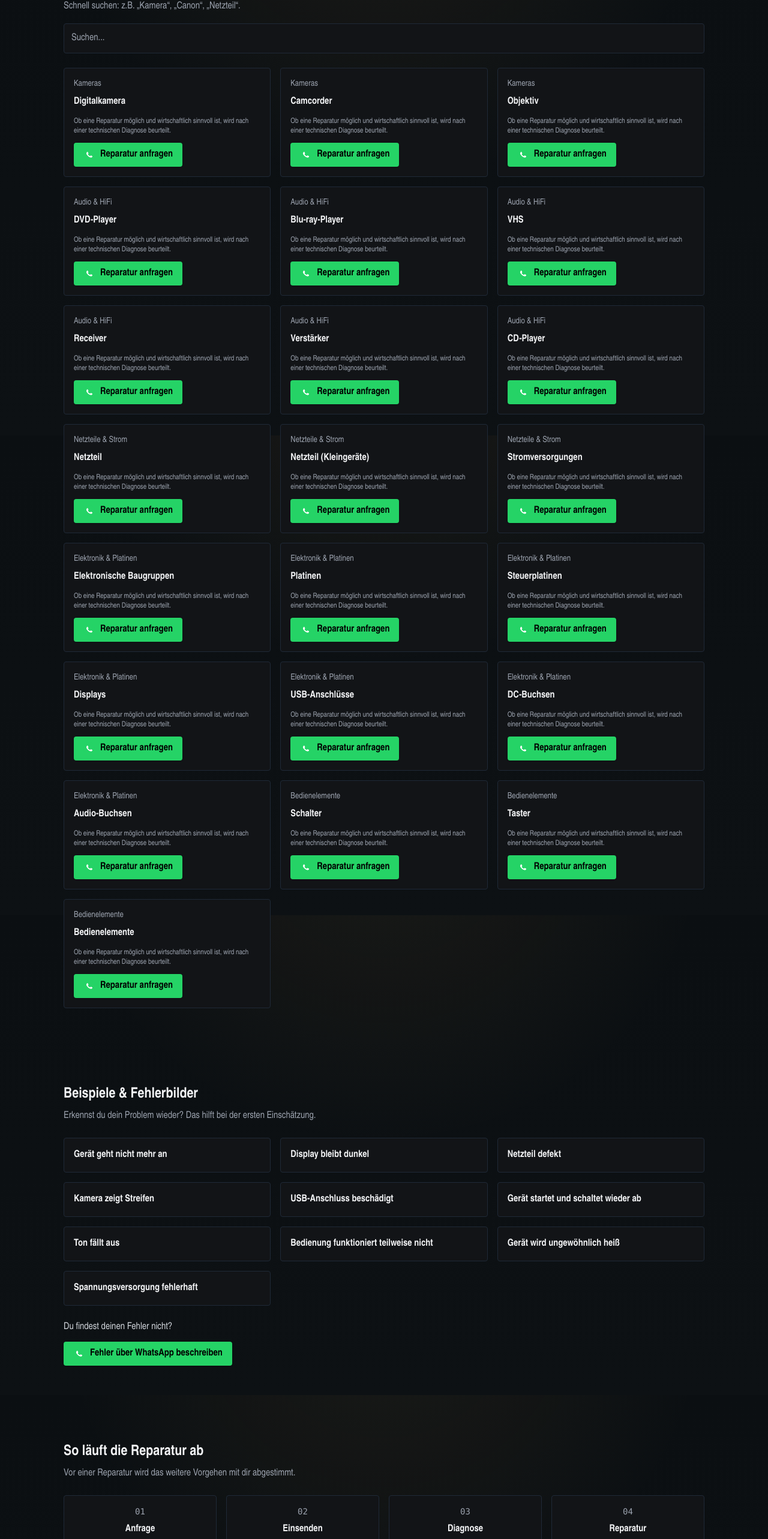
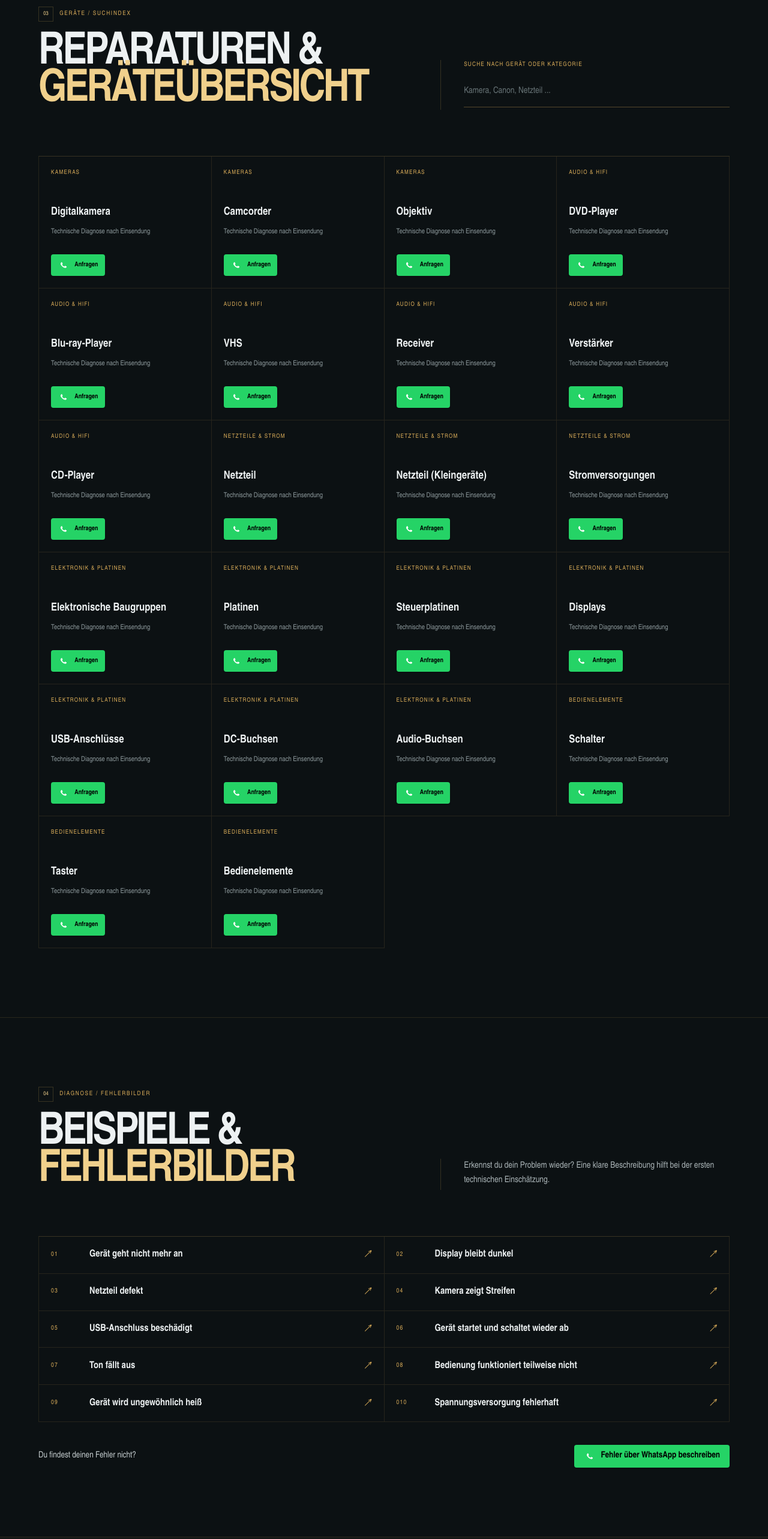
Before and after one commit to Erygros/Repairservice, a Next.js app: page / in a window 1280 px wide. Shown: the part 1674-4240 px from the top of the page at 60% size. Built offline with nearby package versions, Linux system fonts and the light colour scheme.

Commit message:
Redesign remaining homepage sections

```diff
--- a/components/FAQ.tsx
+++ b/components/FAQ.tsx
@@ -13,22 +13,7 @@ import WhatsAppButton from './WhatsAppButton'
 
 export default function FAQ(){
   return (
-    <div className="container py-16">
-      <h2 className="text-2xl font-bold">FAQ</h2>
-      <div className="mt-4 grid md:grid-cols-2 gap-4">
-        {FAQS.map(f=> (
-          <div key={f.q} className="p-4 bg-[color:var(--card)] rounded border border-gray-800">
-            <div className="font-semibold">{f.q}</div>
-            <div className="text-sm text-gray-400 mt-2">{f.a}</div>
-          </div>
-        ))}
-      </div>
-
-      <div className="mt-8 text-center">
-        <div className="text-lg font-semibold">Gerät defekt?</div>
-        <div className="text-gray-300 mt-2">Beschreib uns kurz das Problem. Wir klären gemeinsam, ob eine Reparatur sinnvoll ist.</div>
-        <div className="mt-4"><WhatsAppButton label="Reparatur über WhatsApp anfragen" message="Hallo, ich möchte eine Reparatur anfragen. Mein Gerät ist: ; Der Fehler ist: " /></div>
-      </div>
-    </div>
+    <section className="faq-overview"><div className="faq-heading"><div><div className="section-kicker"><span>08</span> SERVICE / ANTWORTEN</div><h2>Häufige<br /><em>Fragen</em></h2></div><p>Die wichtigsten Antworten zu Diagnose, Kosten und Einsendung auf einen Blick.</p></div><div className="faq-list">{FAQS.map((f,index) => <details key={f.q}><summary><span>0{index + 1}</span>{f.q}<b>+</b></summary><p>{f.a}</p></details>)}</div><div className="faq-cta"><div><strong>Gerät defekt?</strong><span>Beschreib uns kurz das Problem. Wir klären gemeinsam, ob eine Reparatur sinnvoll ist.</span></div><WhatsAppButton label="Reparatur über WhatsApp anfragen" message="Hallo, ich möchte eine Reparatur anfragen. Mein Gerät ist: ; Der Fehler ist: " /></div>
+    </section>
   )
 }
--- a/components/Pricing.tsx
+++ b/components/Pricing.tsx
@@ -1,26 +1,8 @@
 export default function Pricing(){
   return (
-    <div className="container py-16">
-      <h2 className="text-2xl font-bold">Preise & Diagnose</h2>
-      <p className="text-gray-400 mt-2">Transparente Preise — keine Überraschungen.</p>
-
-      <div className="mt-6 grid md:grid-cols-3 gap-6">
-        <div className="p-6 bg-[color:var(--card)] rounded border border-gray-800">
-          <div className="text-sm text-gray-400">Arbeitszeit</div>
-          <div className="text-3xl font-bold mt-2">20 €<span className="text-sm font-medium"> / Stunde</span></div>
-          <div className="mt-3 text-sm text-gray-400">Ersatzteile werden separat berechnet. Die tatsächliche Reparaturdauer hängt vom Gerät und Fehler ab.</div>
-        </div>
-
-        <div className="p-6 bg-[color:var(--card)] rounded border border-gray-800">
-          <div className="font-semibold">Zahlung</div>
-          <div className="text-sm text-gray-400 mt-2">Bei speziellen Ersatzteilen kann vor der Bestellung eine Vorauszahlung erforderlich sein.</div>
-        </div>
-
-        <div className="p-6 bg-[color:var(--card)] rounded border border-gray-800">
-          <div className="font-semibold">Wirtschaftlichkeit</div>
-          <div className="text-sm text-gray-400 mt-2">Ob eine Reparatur sinnvoll ist, wird nach technischer Diagnose beurteilt.</div>
-        </div>
-      </div>
-    </div>
+    <section className="pricing-overview">
+      <div className="pricing-heading"><div><div className="section-kicker"><span>06</span> SERVICE / KOSTEN</div><h2>Preise &<br /><em>Diagnose</em></h2></div><p>Transparente Preise. Die Entscheidung für eine Reparatur fällt erst nach dem technischen Befund.</p></div>
+      <div className="pricing-grid"><div className="price-main"><span>Arbeitszeit</span><strong>20 €<small> / Stunde</small></strong><p>Ersatzteile werden separat berechnet. Die tatsächliche Reparaturdauer hängt vom Gerät und Fehler ab.</p></div><div className="price-detail"><span>01 / Zahlung</span><p>Bei speziellen Ersatzteilen kann vor der Bestellung eine Vorauszahlung erforderlich sein.</p></div><div className="price-detail"><span>02 / Wirtschaftlichkeit</span><p>Ob eine Reparatur sinnvoll ist, wird nach technischer Diagnose beurteilt.</p></div></div>
+    </section>
   )
 }
--- a/components/RepairExamples.tsx
+++ b/components/RepairExamples.tsx
@@ -15,22 +15,10 @@ const EXAMPLES = [
 
 export default function RepairExamples(){
   return (
-    <div className="container py-16">
-      <h2 className="text-2xl font-bold">Beispiele & Fehlerbilder</h2>
-      <p className="text-gray-400 mt-2">Erkennst du dein Problem wieder? Das hilft bei der ersten Einschätzung.</p>
-
-      <div className="mt-6 grid sm:grid-cols-2 md:grid-cols-3 gap-4">
-        {EXAMPLES.map((e)=> (
-          <div key={e} className="p-4 bg-[color:var(--card)] rounded border border-gray-800">
-            <div className="font-semibold">{e}</div>
-          </div>
-        ))}
-      </div>
-
-      <div className="mt-6">
-        <div className="text-gray-300">Du findest deinen Fehler nicht?</div>
-        <div className="mt-3"><WhatsAppButton label="Fehler über WhatsApp beschreiben" message="Hallo, ich möchte den Fehler meines Geräts beschreiben: " /></div>
-      </div>
-    </div>
+    <section className="fault-overview">
+      <div className="fault-overview-heading"><div><div className="section-kicker"><span>04</span> DIAGNOSE / FEHLERBILDER</div><h2>Beispiele &<br /><em>Fehlerbilder</em></h2></div><p>Erkennst du dein Problem wieder? Eine klare Beschreibung hilft bei der ersten technischen Einschätzung.</p></div>
+      <div className="fault-list">{EXAMPLES.map((e, index) => <div key={e}><span>0{index + 1}</span><strong>{e}</strong><i aria-hidden="true">↗</i></div>)}</div>
+      <div className="fault-cta"><span>Du findest deinen Fehler nicht?</span><WhatsAppButton label="Fehler über WhatsApp beschreiben" message="Hallo, ich möchte den Fehler meines Geräts beschreiben: " /></div>
+    </section>
   )
 }
--- a/components/RepairList.tsx
+++ b/components/RepairList.tsx
@@ -14,29 +14,20 @@ export default function RepairList(){
   },[q,flattened])
 
   return (
-    <div className="container py-16">
-      <h2 className="text-2xl font-bold">Reparaturen & Geräteübersicht</h2>
-      <p className="text-gray-400 mt-2">Schnell suchen: z.B. „Kamera“, „Canon“, „Netzteil“.</p>
-
-      <div className="mt-4">
-        <input value={q} onChange={e=>setQ(e.target.value)} placeholder="Suchen..." className="w-full p-3 bg-[color:var(--card)] border border-gray-800 rounded" />
+    <section className="device-overview">
+      <div className="device-overview-heading">
+        <div><div className="section-kicker"><span>03</span> GERÄTE / SUCHINDEX</div><h2>Reparaturen &<br /><em>Geräteübersicht</em></h2></div>
+        <label className="device-search"><span>Suche nach Gerät oder Kategorie</span><input value={q} onChange={e=>setQ(e.target.value)} placeholder="Kamera, Canon, Netzteil ..." /></label>
       </div>
-
-      <div className="mt-6 grid md:grid-cols-3 gap-4">
+      <div className="device-grid">
         {filtered.length === 0 ? (
-          <div className="p-6 bg-[color:var(--card)] rounded">
-            <p className="text-gray-300">Nicht gefunden? Schreib uns direkt über WhatsApp.</p>
-            <div className="mt-3"><WhatsAppButton label="WhatsApp" /></div>
+          <div className="device-empty">
+            <p>Nicht gefunden? Schreib uns direkt über WhatsApp.</p><WhatsAppButton label="WhatsApp" />
           </div>
         ) : filtered.map((f,idx)=> (
-          <div key={idx} className="p-4 bg-[color:var(--card)] rounded border border-gray-800">
-            <div className="text-sm text-gray-400">{f.category}</div>
-            <div className="mt-2 font-semibold">{f.item}</div>
-            <div className="mt-3 text-xs text-gray-400">Ob eine Reparatur möglich und wirtschaftlich sinnvoll ist, wird nach einer technischen Diagnose beurteilt.</div>
-            <div className="mt-3"><WhatsAppButton label="Reparatur anfragen" message={`Hallo, ich habe ein ${f.item} und möchte wissen, ob eine Reparatur möglich ist.`} /></div>
-          </div>
+          <div key={idx} className="device-item"><span className="device-category">{f.category}</span><strong>{f.item}</strong><span className="device-note">Technische Diagnose nach Einsendung</span><WhatsAppButton label="Anfragen" message={`Hallo, ich habe ein ${f.item} und möchte wissen, ob eine Reparatur möglich ist.`} /></div>
         ))}
       </div>
-    </div>
+    </section>
   )
 }
--- a/components/RepairProcess.tsx
+++ b/components/RepairProcess.tsx
@@ -7,19 +7,13 @@ export default function RepairProcess(){
   ]
 
   return (
-    <div className="container py-16">
-      <h2 className="text-2xl font-bold">So läuft die Reparatur ab</h2>
-      <p className="text-gray-400 mt-2">Vor einer Reparatur wird das weitere Vorgehen mit dir abgestimmt.</p>
-
-      <div className="mt-6 grid md:grid-cols-4 gap-4">
+    <section className="process-overview">
+      <div className="process-heading"><div><div className="section-kicker"><span>05</span> SERVICE / ABLAUF</div><h2>So läuft die<br /><em>Reparatur ab</em></h2></div><p>Vor einer Reparatur wird das weitere Vorgehen mit dir abgestimmt.</p></div>
+      <div className="process-line">
         {steps.map(s=> (
-          <div key={s.n} className="p-4 bg-[color:var(--card)] rounded border border-gray-800 text-center">
-            <div className="font-mono text-sm text-gray-400">{s.n}</div>
-            <div className="font-semibold mt-2">{s.title}</div>
-            <div className="text-sm text-gray-400 mt-2">{s.desc}</div>
-          </div>
+          <div key={s.n} className="process-step"><span>{s.n}</span><h3>{s.title}</h3><p>{s.desc}</p></div>
         ))}
       </div>
-    </div>
+    </section>
   )
 }
--- a/components/Shipping.tsx
+++ b/components/Shipping.tsx
@@ -2,21 +2,6 @@ import WhatsAppButton from './WhatsAppButton'
 
 export default function Shipping(){
   return (
-    <div className="container py-16">
-      <h2 className="text-2xl font-bold">Reparatur deutschlandweit per Versand</h2>
-      <p className="text-gray-400 mt-2">Du kannst dein Gerät nach vorheriger Abstimmung zur Reparatur einschicken.</p>
-
-      <ol className="mt-4 list-decimal list-inside space-y-2 text-gray-300">
-        <li>WhatsApp-Anfrage</li>
-        <li>Gerät und Fehler besprechen</li>
-        <li>Versand abstimmen</li>
-        <li>Diagnose</li>
-        <li>Rückmeldung</li>
-        <li>Reparatur nach Abstimmung</li>
-        <li>Rückversand</li>
-      </ol>
-
-      <div className="mt-6"><WhatsAppButton label="Versand & Reparatur anfragen" message="Hallo, ich möchte den Versand und die Reparatur meines Geräts besprechen." /></div>
-    </div>
+    <section className="shipping-overview"><div className="shipping-heading"><div><div className="section-kicker"><span>07</span> SERVICE / VERSAND</div><h2>Reparatur deutschlandweit<br /><em>per Versand</em></h2></div><p>Du kannst dein Gerät nach vorheriger Abstimmung sicher zur Reparatur einschicken.</p></div><div className="shipping-route"><span>START</span>{['WhatsApp-Anfrage','Gerät und Fehler besprechen','Versand abstimmen','Diagnose','Rückmeldung','Reparatur nach Abstimmung','Rückversand'].map((step,index) => <div key={step}><b>0{index + 1}</b>{step}</div>)}<span>ZURÜCK</span></div><WhatsAppButton label="Versand & Reparatur anfragen" message="Hallo, ich möchte den Versand und die Reparatur meines Geräts besprechen." className="shipping-whatsapp" /></section>
   )
 }
```
Also changed, not shown: app/globals.css.
